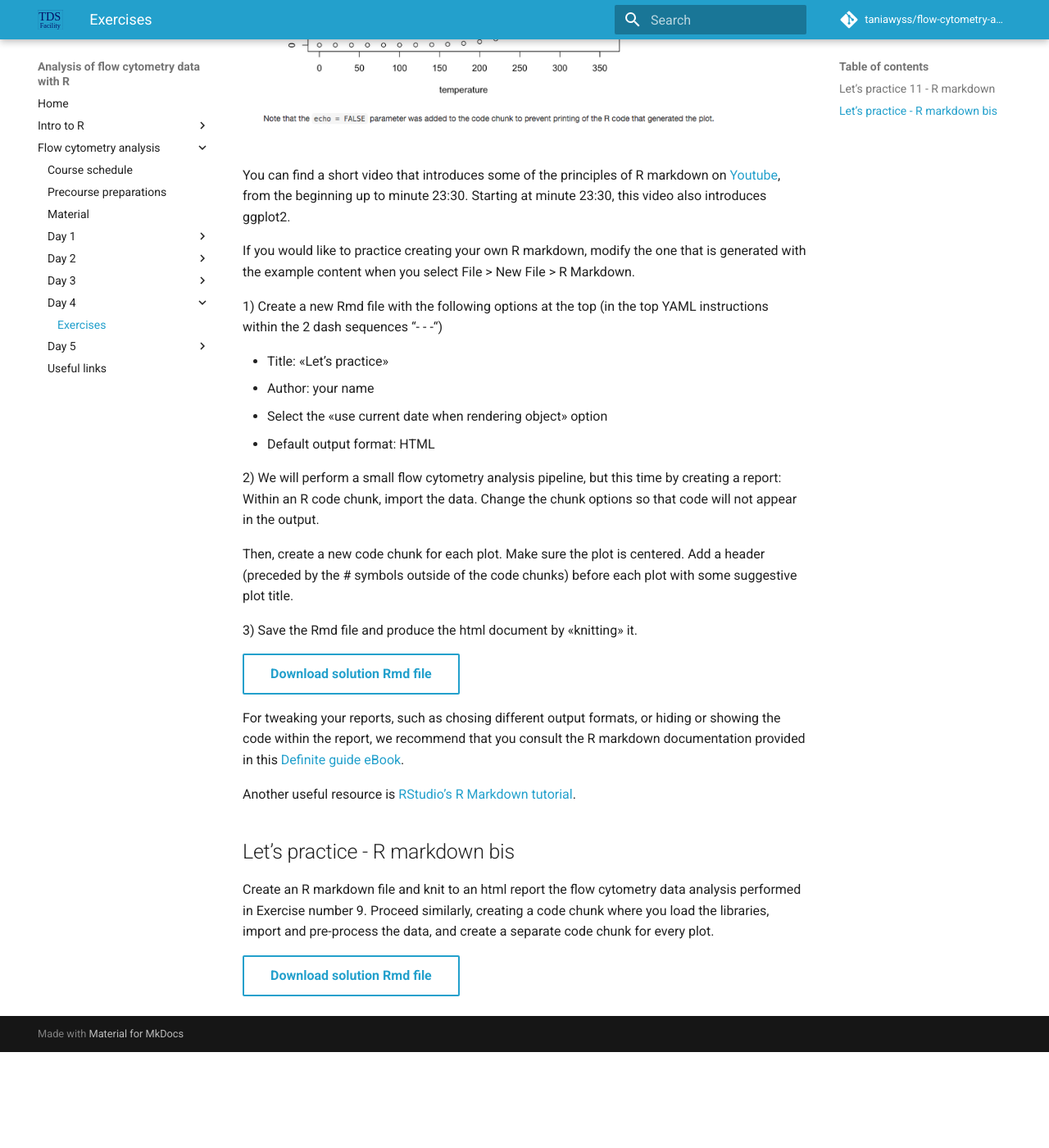
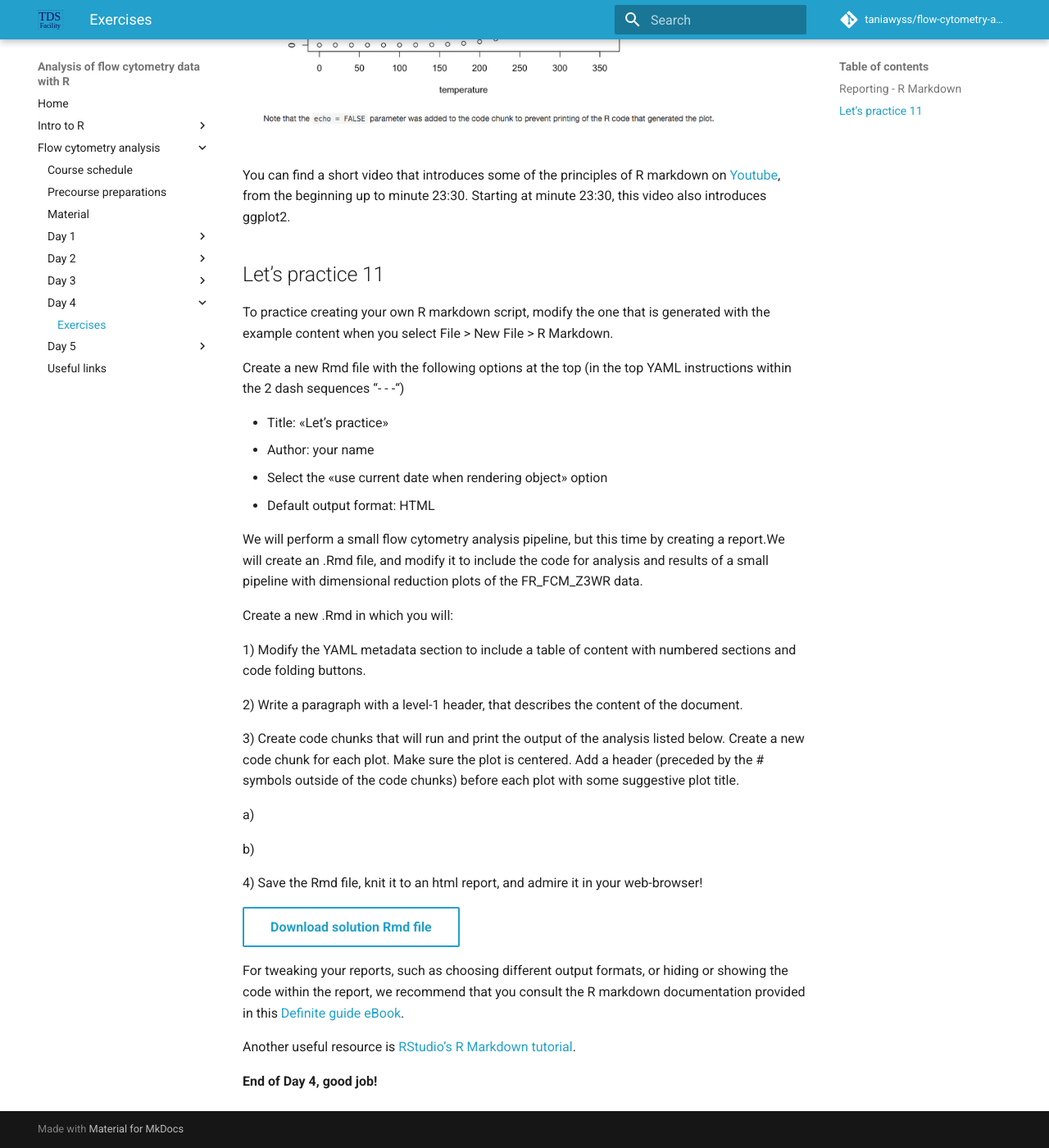
Before and after one commit to taniawyss/flow-cytometry-analysis-with-R, an MkDocs documentation site: the page built from docs/flowCyt/day4/exercises_d4.md, in a window 1280 px wide and 1400 px high, scrolled down 1882 px. Shown: the whole window at 82% size. Built offline with MkDocs 1.6.1 and Material for MkDocs 9.7.7, drawn with Linux system fonts in a browser that asks for light colours; comment, search, counter and statistics services are not loaded; before the commit the page ends 3165 px from its top, so only the background shows below that; some of the changed text lies outside the part shown.

Commit message:
update day3

```diff
--- a/docs/flowCyt/day4/exercises_d4.md
+++ b/docs/flowCyt/day4/exercises_d4.md
@@ -3,7 +3,7 @@ In this section, you will find the R code that we will use during the course. We
 
 <!-- This is commented text -->
 
-## Let's practice 11 - R markdown
+## Reporting - R Markdown
 
 If a data analysis project involves many steps and generation of various plots, one easy and very practical way to bundle and organize all steps of analysis together is to use R markdown files to generate PDF or html reports. These reports both display the R code used as well as the output generated, such as graphics, tables, statistical test results, ...
 
@@ -27,33 +27,39 @@ The example Rmd generates the following html report (saved in the same folder as
 
 You can find a short video that introduces some of the principles of R markdown on [Youtube](https://www.youtube.com/watch?v=2YZSDGGoQzQ), from the beginning up to minute 23:30. Starting at minute 23:30, this video also introduces ggplot2.
 
-If you would like to practice creating your own R markdown, modify the one that is generated with the example content when you select File > New File > R Markdown.
+## Let's practice 11
 
-1) Create a new Rmd file with the following options at the top (in the top YAML instructions within the 2 dash sequences "- - -")
+To practice creating your own R markdown script, modify the one that is generated with the example content when you select File > New File > R Markdown.
+
+Create a new Rmd file with the following options at the top (in the top YAML instructions within the 2 dash sequences "- - -")
 
 * Title: «Let’s practice»
 * Author: your name
 * Select the «use current date when rendering object» option
 * Default output format: HTML
 
-2) We will perform a small flow cytometry analysis pipeline, but this time by creating a report:
-Within an R code chunk, import the data. Change the chunk options so that code will not appear in the output.
+We will perform a small flow cytometry analysis pipeline, but this time by creating a report.We will create an .Rmd file, and modify it to include the code for analysis and results of a small pipeline with dimensional reduction plots of the FR_FCM_Z3WR data.
 
-Then, create a new code chunk for each plot. Make sure the plot is centered.
-Add a header (preceded by the # symbols outside of the code chunks) before each plot with some suggestive plot title.
+Create a new .Rmd in which you will:
 
-3) Save the Rmd file and produce the html document by «knitting» it.
+1) Modify the YAML metadata section to include a table of content with numbered sections and code folding buttons.
 
-[Download solution Rmd file](../../assets/scripts/R_practice_Rmd_solution.Rmd){: .md-button }
+2) Write a paragraph with a level-1 header, that describes the content of the document.
 
-For tweaking your reports, such as chosing different output formats, or hiding or showing the code within the report, we recommend that you consult the R markdown documentation provided in this [Definite guide eBook](https://bookdown.org/yihui/rmarkdown/).
+3) Create code chunks that will run and print the output of the analysis listed below. Create a new code chunk for each plot. Make sure the plot is centered. Add a header (preceded by the # symbols outside of the code chunks) before each plot with some suggestive plot title.
+
+  a)
+
+  b)
+
+
+4) Save the Rmd file, knit it to an html report, and admire it in your web-browser!
+
+[Download solution Rmd file](../../assets/scripts/R_practice11_solution.Rmd){: .md-button }
+
+For tweaking your reports, such as choosing different output formats, or hiding or showing the code within the report, we recommend that you consult the R markdown documentation provided in this [Definite guide eBook](https://bookdown.org/yihui/rmarkdown/).
 
 Another useful resource is [RStudio's R Markdown tutorial](https://rmarkdown.rstudio.com/lesson-1.html).
 
 
-## Let's practice - R markdown bis
-
-Create an R markdown file and knit to an html report the flow cytometry data analysis performed in Exercise number 9.
-Proceed similarly, creating a code chunk where you load the libraries, import and pre-process the data, and create a separate code chunk for every plot.
-
-[Download solution Rmd file](../../assets/scripts/R_practice_Rmdbis_solution.Rmd){: .md-button }
+**End of Day 4, good job!**
```
Also changed, not shown: docs/flowCyt/links.md (+1 -0 lines), 1 other file.
